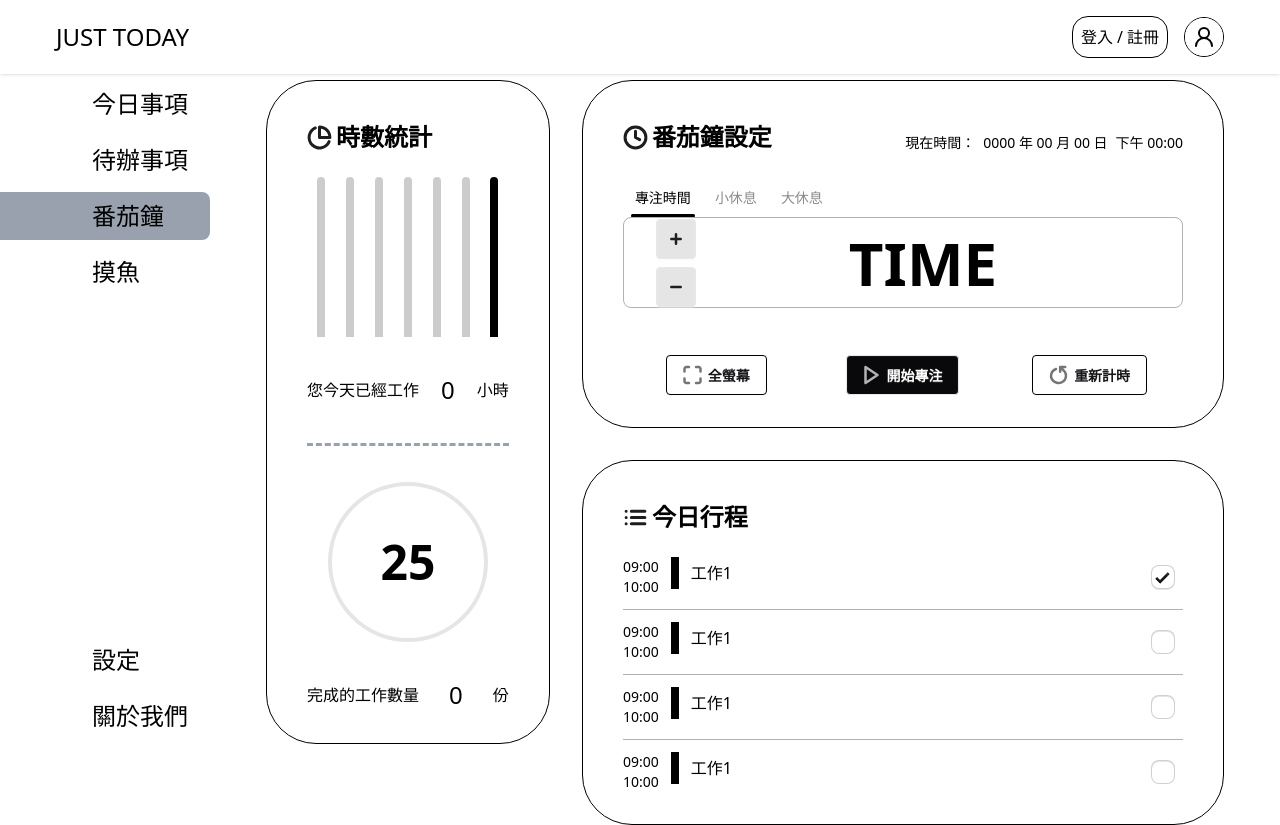
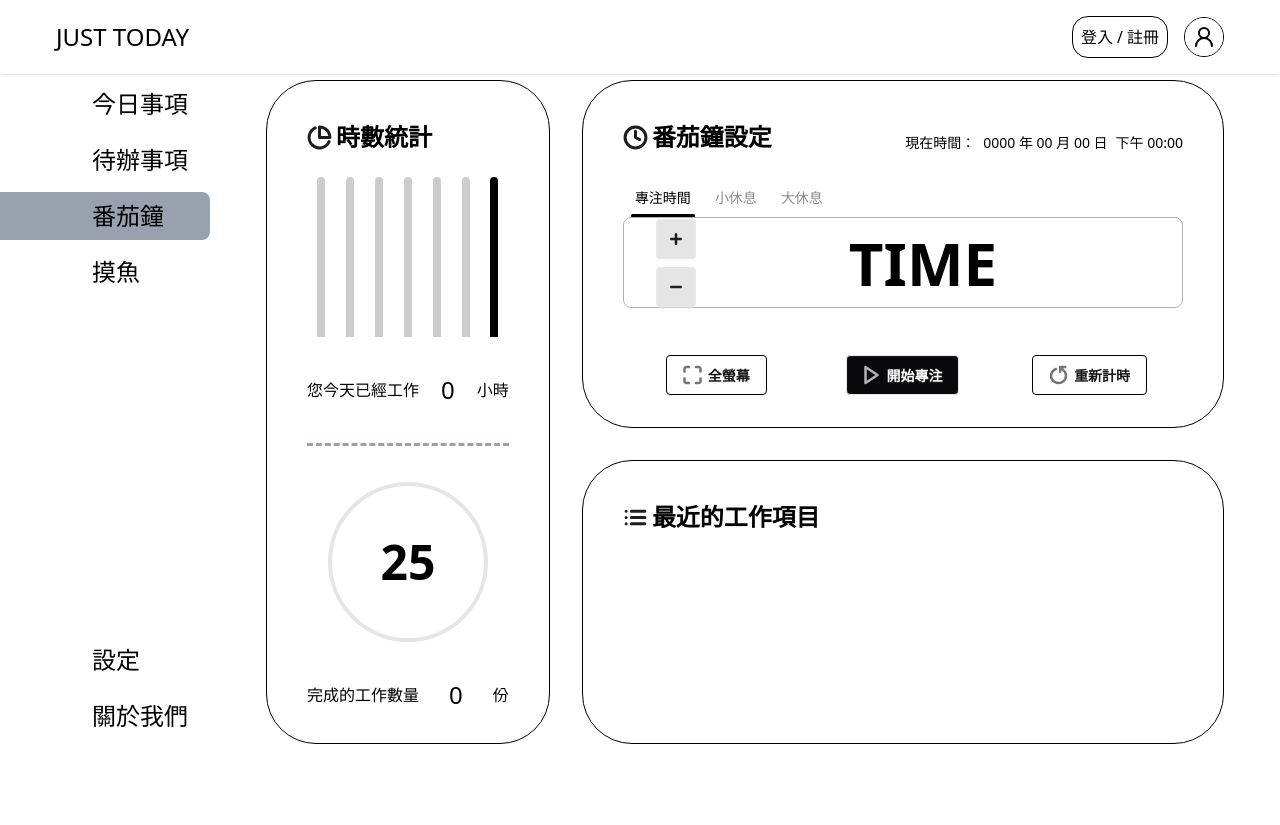
Before and after one commit to emba2ra3star/NTUEDTD_REACT_Just-Today, a React (Vite) app: page /Pomodoro in a window 1280 px wide. After the commit the page ends 800 px from the top, so only its background shows below. Built offline with nearby package versions, Linux system fonts and the light colour scheme.

Commit message:
番茄鐘(最近項目顯示)

```diff
--- a/src/pages/Pomodoro.jsx
+++ b/src/pages/Pomodoro.jsx
@@ -4,6 +4,8 @@ import { Link } from "react-router";
 
 import NavMenu from "../components/NavMenu";
 import { useState } from "react";
+
+import { useDispatch, useSelector } from "react-redux";
 
 function Pomodoro() {
     return (
@@ -216,19 +218,17 @@ function LatestTask() {
         setOpenId((prev) => (prev === id ? null : id));
     };
 
-    const [todayList, setTodayList] = useState([
-        { title: "工作1", color: "#fff", isDone: true, startTime: "09:00", endTime: "10:00", note: "這是工作1的備註" },
-        { title: "工作2", color: "#fff", isDone: false, startTime: "09:00", endTime: "10:00", note: "這是工作2的備註" },
-        { title: "工作2", color: "#fff", isDone: false, startTime: "09:00", endTime: "10:00", note: "這是工作2的備註" },
-        { title: "工作2", color: "#fff", isDone: false, startTime: "09:00", endTime: "10:00", note: "這是工作2的備註" },
-    ]);
-    const toggleIsDone = (id) => {
-        setTodayList((prev) =>
-            prev.map((item, index) =>
-                index === id ? { ...item, isDone: !item.isDone } : item
-            )
-        );
-    };
+    // Redux
+    const dispatch = useDispatch();
+    const todayList = useSelector(state => state.todayList);
+    // 切換任務完成狀態
+    // const toggleIsDone = (id) => {
+    //     try {
+    //         dispatch(toggleIsDone(id));
+    //     } catch (error) {
+    //         console.error("Error toggling task:", error);
+    //     }
+    // }
 
     return (
         <div className="h-full flex flex-col gap-4 py-8 px-10 flex-1 border-1 rounded-[50px] border-black bg-base-100">
@@ -238,7 +238,7 @@ function LatestTask() {
                     <path d="M8.33333 6.25H21.875M8.33333 12.5H21.875M8.33333 18.75H21.875M3.125 6.25H3.13542M3.125 12.5H3.13542M3.125 18.75H3.13542" stroke="#1E1E1E" strokeWidth="3" strokeLinecap="round" strokeLinejoin="round" />
                 </svg>
 
-                <h1 className="text-2xl/12 font-bold">今日行程</h1>
+                <h1 className="text-2xl/12 font-bold">最近的工作項目</h1>
             </div>
 
             {/* list */}
@@ -260,20 +260,10 @@ function LatestTask() {
                             </div>
                             {/* 內容 */}
                             <div className="flex flex-col justify-center gap-2">
-                                <h2 className="pl-3 text-base/8 border-l-8">{todayList[0].title}</h2>
+                                <h2 className="pl-3 text-base/8 border-l-8">{item.title}</h2>
                                 <div className={`overflow-hidden transition-[max-height] duration-300 easy-in ${openId === index ? "max-h-40" : "max-h-0"}`}>
                                     <div className="text-sm/8 text-black/50">{item.note}</div>
                                 </div>
-                            </div>
-                            {/* 勾選 */}
-                            <div className="ml-auto flex items-center">
-                                <input
-                                    type="checkbox"
-                                    checked={item.isDone}
-                                    onChange={() => { toggleIsDone(index); }}
-                                    onClick={(e) => e.stopPropagation()}
-                                    className="checkbox mr-2"
-                                />
                             </div>
                         </div>
                         {index < todayList.length - 1 && (<div className="w-full h-px my-3 bg-black/30"></div>)}
```
